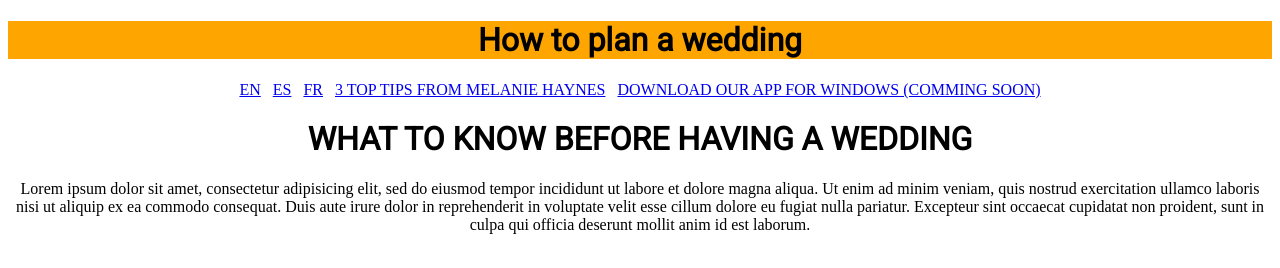
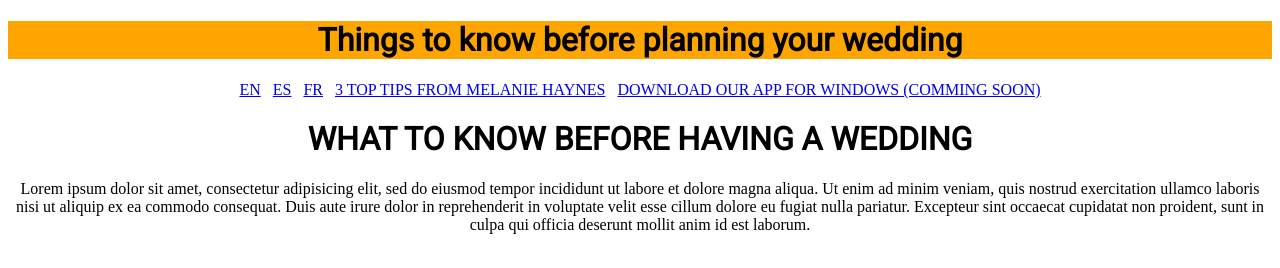
Before and after one commit to noahwh01/Wedding-plan, a plain HTML site: page index.html in a window 1280 px wide. Drawn offline with Linux system fonts and the light colour scheme.

Commit message:
adding issue #2

```diff
--- a/index.html
+++ b/index.html
@@ -7,7 +7,7 @@
   </head>
   <body>
 
-    <h1 class=h1Top>How to plan a wedding</h1>
+    <h1 class=h1Top>Things to know before planning your wedding</h1>
     <div class="nav">
       <a href="#">EN</a>
       &nbsp
```
